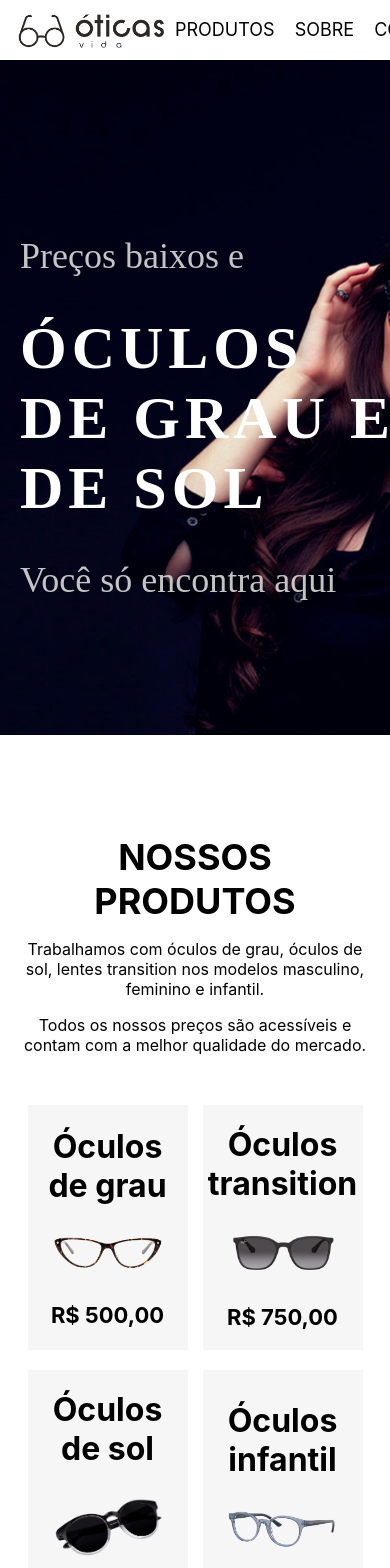
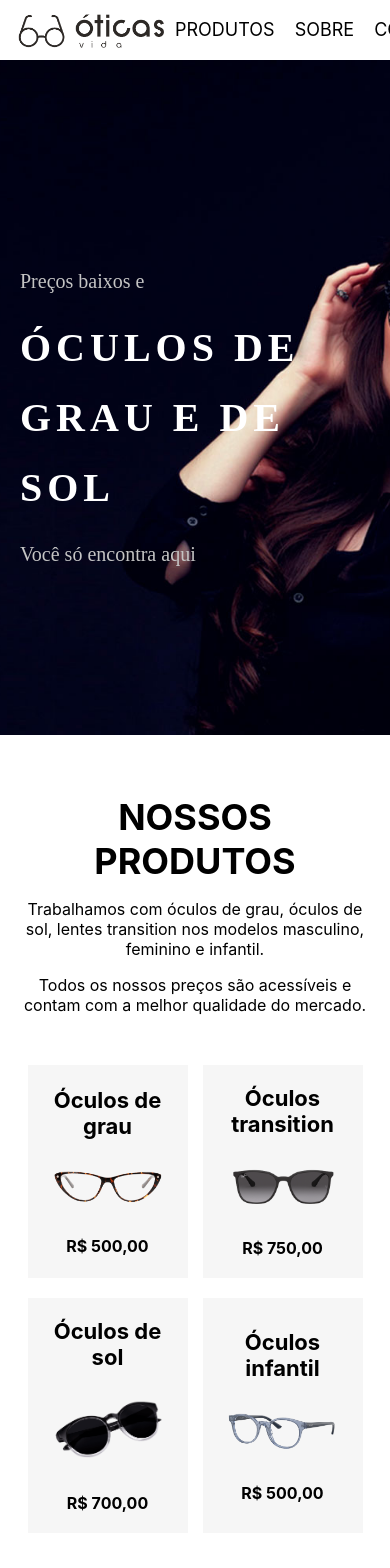
Before and after one commit to vinicius-leitao/oticas-vida-devmedia, a React (Create React App) app: page / in a window 390 px wide. Shown: the top 1568 px of the page. Built offline with nearby package versions, Linux system fonts and the light colour scheme; a web font is replaced by a local one.

Commit message:
feat: add responsive layout

```diff
--- a/src/components/Content/About/About.css
+++ b/src/components/Content/About/About.css
@@ -33,3 +33,22 @@
     align-items: center;
     flex-direction: column;
 }
+
+@media screen and (max-width: 768px){
+    #about-container{
+        padding: 60px 20px;
+    }
+
+    .cards-about-container{
+        padding: 15px;
+    }
+
+    .cards-about-container h3{
+        font-size: 22px;
+    }
+
+    .cards-about-container p{
+        font-size: 16px;
+    }
+
+}
--- a/src/components/Content/Banner/Banner.css
+++ b/src/components/Content/Banner/Banner.css
@@ -37,3 +37,13 @@
     line-height: 70px;
     letter-spacing: 5px;
 }
+
+@media screen and (max-width: 768px){
+    #banner-info h1{
+        font-size: 40px;
+        max-width: 350px;
+    }
+    #banner-info p{
+        font-size: 20px;
+    }
+}
--- a/src/components/Content/Contact/Contact.css
+++ b/src/components/Content/Contact/Contact.css
@@ -33,3 +33,10 @@
     font-size: 14px;
     margin-left: 10px;
 }
+
+
+@media screen and (max-width: 768px){
+    #contact-container{
+        padding: 60px 20px;
+    }
+}
--- a/src/components/Content/Products/Products.css
+++ b/src/components/Content/Products/Products.css
@@ -51,3 +51,21 @@ ul li{
     text-align: left;
     margin: 5px;
 }
+
+@media screen and (max-width: 768px){
+    #products-container{
+        padding: 60px 20px;
+    }
+
+    .cards h3{
+        font-size: 22px;
+    }
+
+    .cards img{
+        max-height: 100px;
+    }
+
+    .cards p{
+        font-size: 16px;
+    }
+}
```
